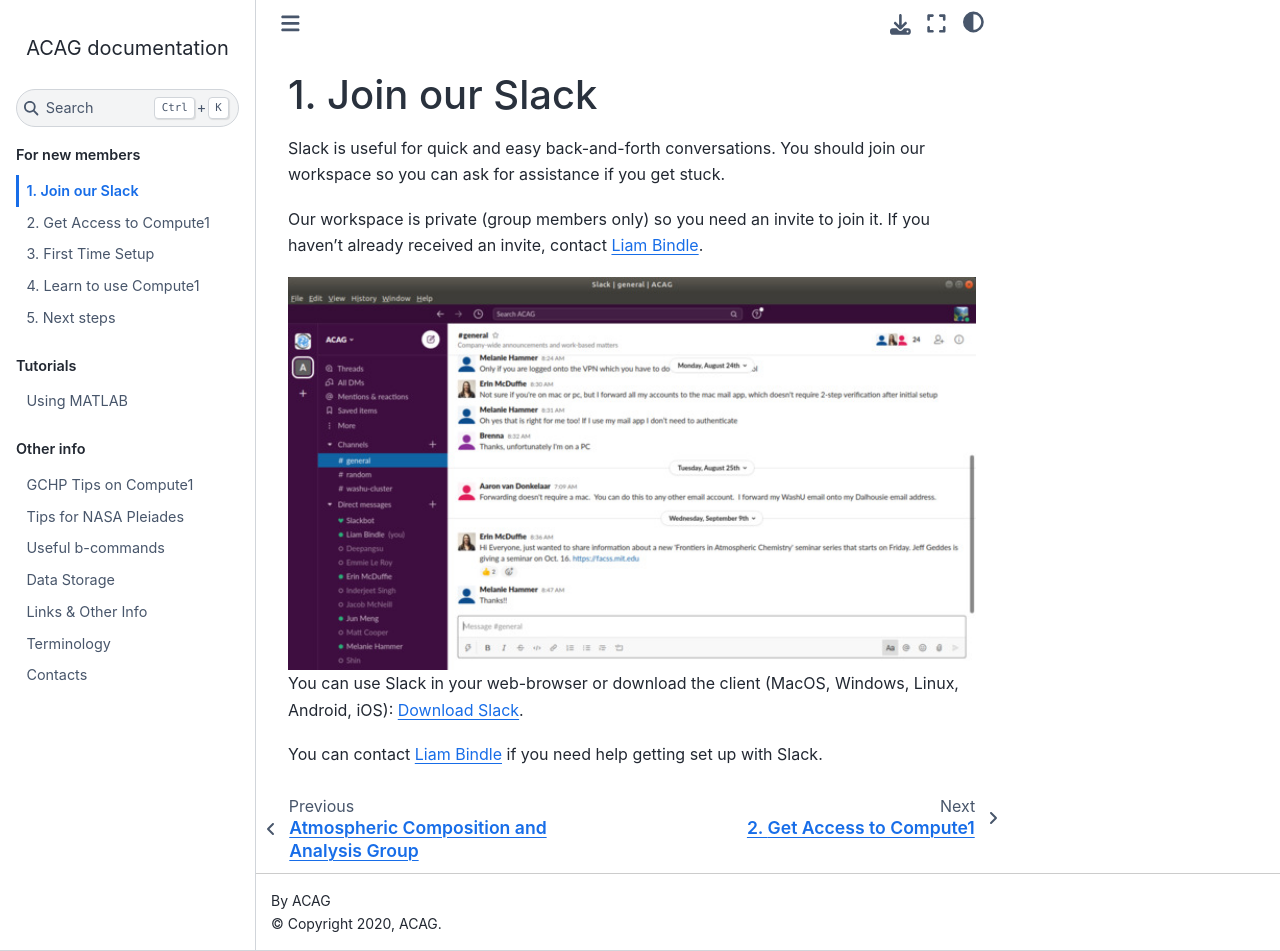
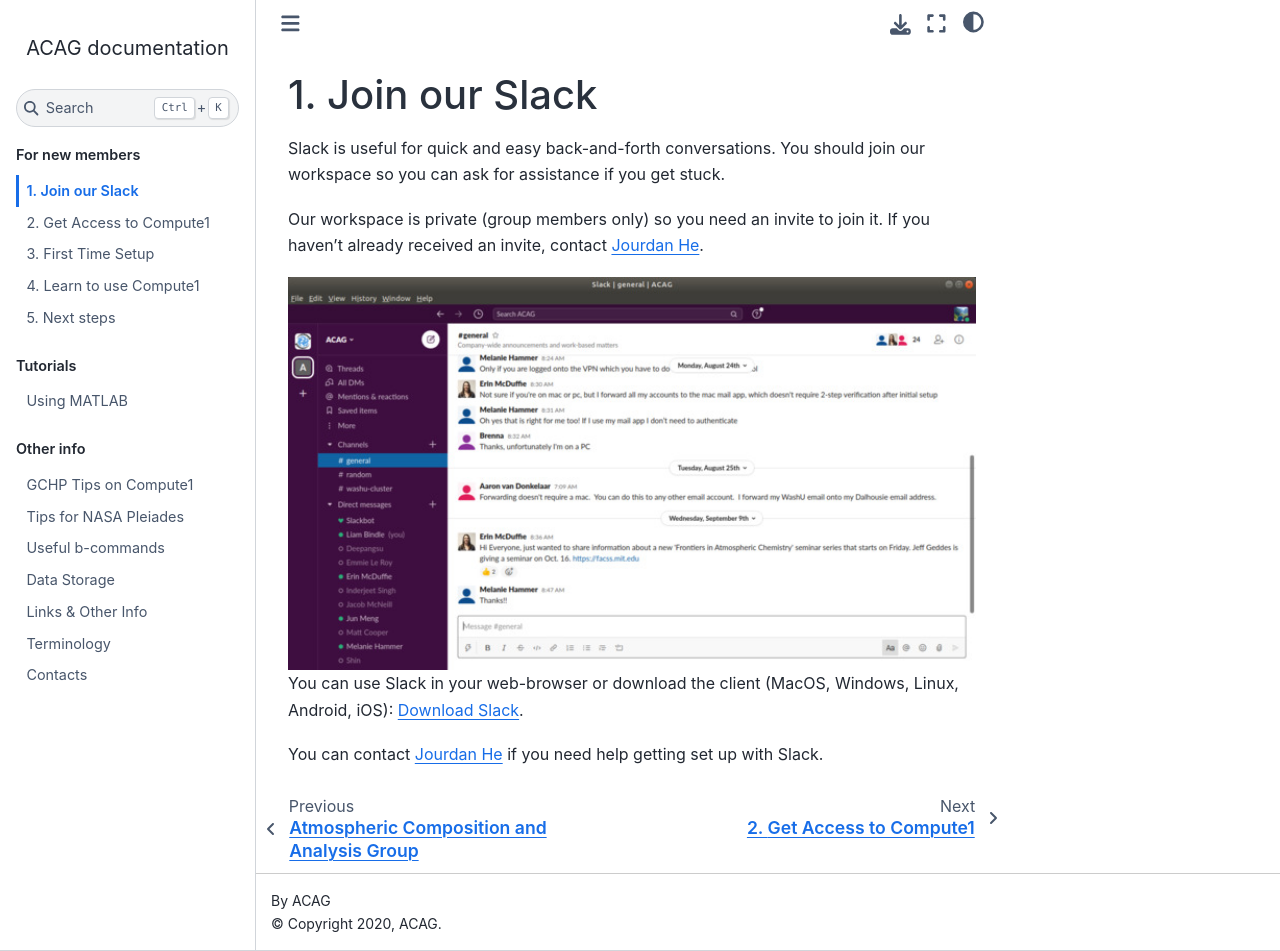
Before and after one commit to Atmospheric-Composition-Analysis-Group/Getting-Started, a Sphinx documentation site: the page built from source/getting_started/join_slack.rst, in a window 1280 px wide and 951 px high. Built offline with Sphinx 7.4.7 and the Sphinx Book theme 1.1.4, drawn with Linux system fonts in a browser that asks for light colours.

Commit message:
Update contacts.rst

```diff
--- a/source/fillers/contacts.rst
+++ b/source/fillers/contacts.rst
@@ -5,13 +5,15 @@
 
 .. _Shin Leong: sleong@wustl.edu
 
-.. |slack-contact| replace:: `Liam Bindle`_
+.. _Jourdan He: he.t@wustl.edu
+
+.. |slack-contact| replace:: `Jourdan He`_
 
 .. |glossary-contact| replace:: `Liam Bindle`_
 
 .. |this-site-contact| replace:: `Liam Bindle`_
 
-.. |compute1-getting-started-contact| replace:: `Liam Bindle`_
+.. |compute1-getting-started-contact| replace:: `Jourdan He`_
 
 .. |vpn-contact| replace:: `WashU IT`_
 
```
